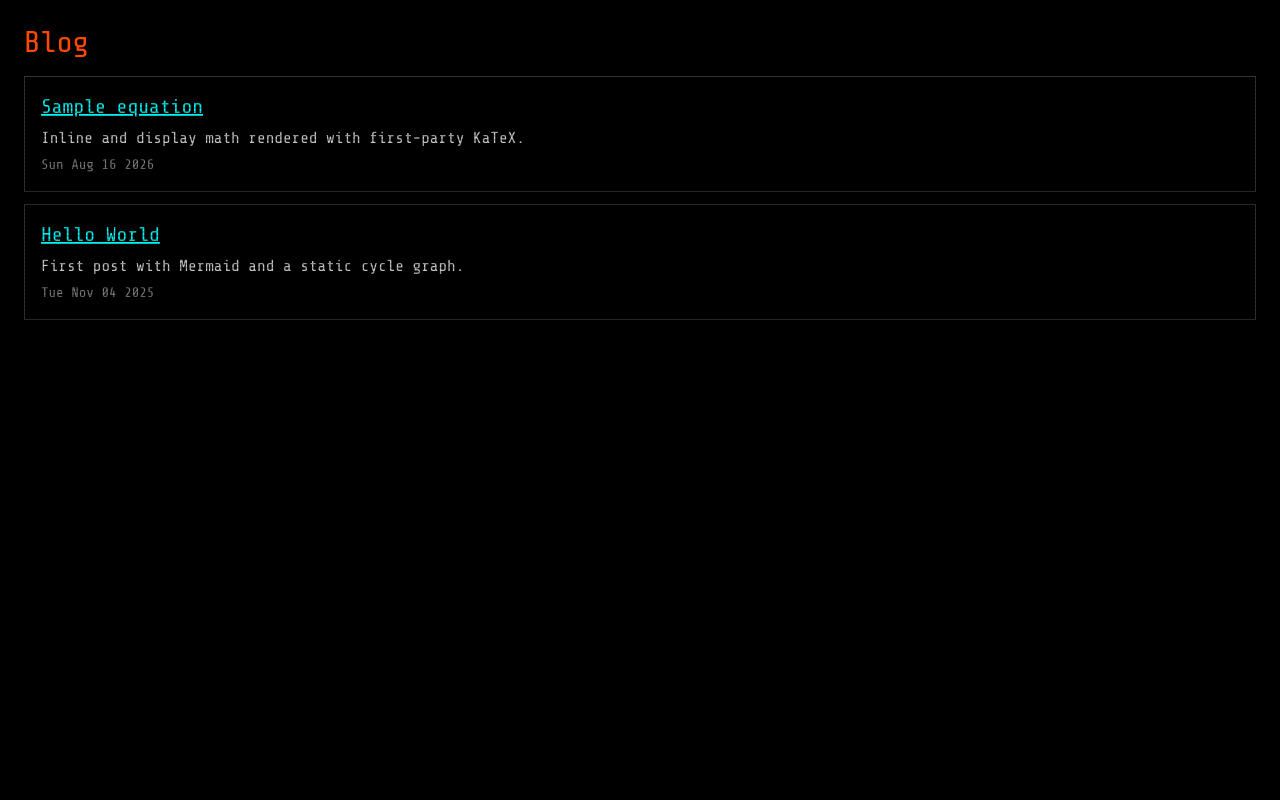
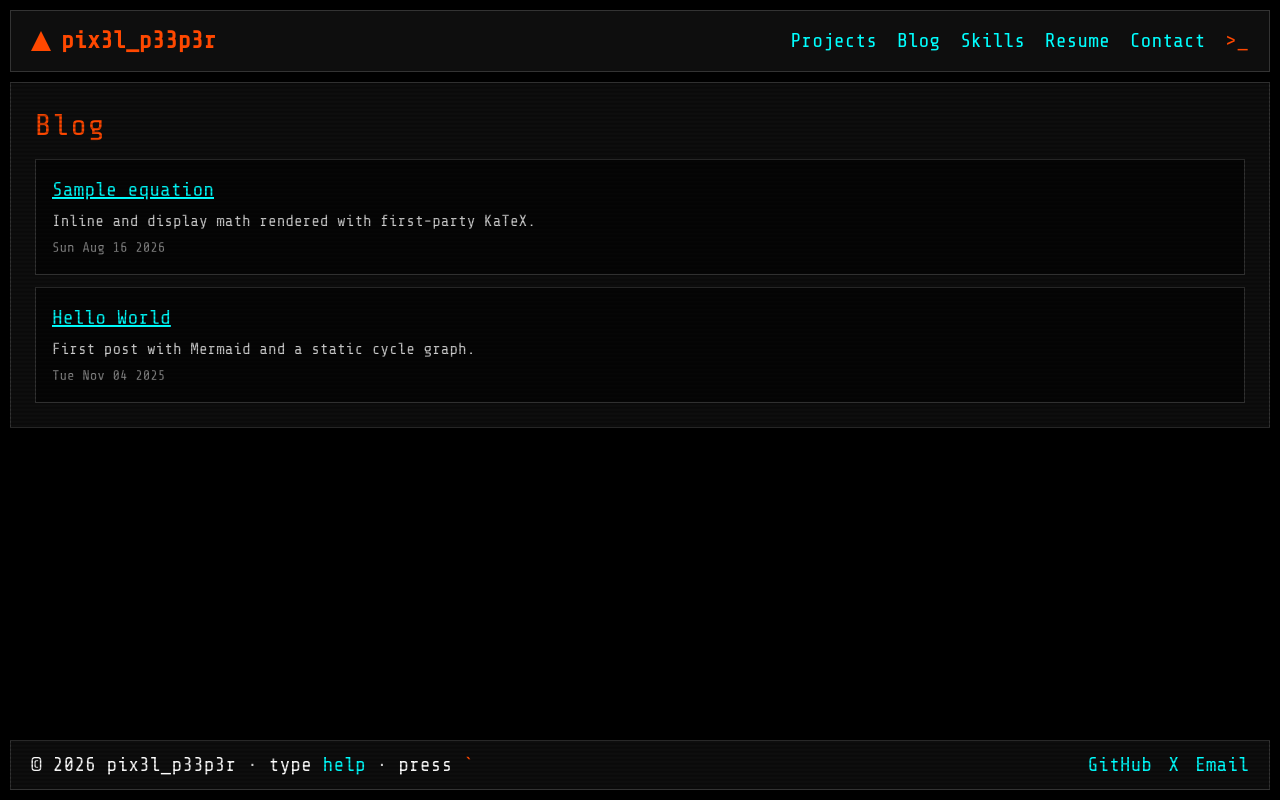
Before and after one commit to pix3l-p33p3r/pix3l-p33p3r.github.io, a Next.js app: page /blog in a window 1280 px wide. Built offline with nearby package versions, Linux system fonts and the light colour scheme.

Commit message:
House the face chrome only
Phone radar collapse, valid home grid, header/footer chrome on blog/project/404, skip targets, and reduced-motion for the sphere. Leaves contact, diagrams, MDX, CSP, and analytics to their owners.

Co-authored-by: pix3l_p33p3r <elel-yak@student.1337.ma>

```diff
--- a/app/blog/[slug]/page.tsx
+++ b/app/blog/[slug]/page.tsx
@@ -6,6 +6,7 @@ import remarkMath from "remark-math"
 import rehypeKatex from "rehype-katex"
 import rehypePrettyCode from "rehype-pretty-code"
 import Mermaid from "@/components/mermaid"
+import PageChrome from "@/components/page-chrome"
 import { BlogPostAnalytics } from "./blog-post-analytics"
 import { getAllPosts, getPostSource } from "@/lib/blog"
 import { SITE_NAME, SITE_URL } from "@/lib/site"
@@ -59,7 +60,8 @@ export default async function BlogPost({ params }: PageProps) {
     if (!content) notFound()
 
     return (
-      <main className="p-4 md:p-6">
+      <PageChrome>
+        <main id="main-content" tabIndex={-1} className="border border-[#333] bg-[rgba(20,20,20,0.7)] p-4 md:p-6 overflow-auto">
           <BlogPostAnalytics slug={params.slug} title={meta.title} />
 
           <article className="w-full max-w-full md:max-w-3xl mx-auto bg-black/60 border border-[#333] p-4 md:p-5 blog-content">
@@ -68,6 +70,7 @@ export default async function BlogPost({ params }: PageProps) {
             <div className="mt-4">{content}</div>
           </article>
         </main>
+      </PageChrome>
     )
   } catch {
     notFound()
--- a/app/blog/page.tsx
+++ b/app/blog/page.tsx
@@ -1,4 +1,5 @@
 import Link from "next/link"
+import PageChrome from "@/components/page-chrome"
 import { getAllPosts } from "@/lib/blog"
 
 export const metadata = {
@@ -10,8 +11,9 @@ export default async function BlogIndex() {
   const posts = await getAllPosts()
 
   return (
-    <main className="p-4 md:p-6">
-      <h1 className="text-3xl text-[#ff4800] mb-4">Blog</h1>
+    <PageChrome>
+      <main id="main-content" tabIndex={-1} className="border border-[#333] bg-[rgba(20,20,20,0.7)] p-4 md:p-6 overflow-auto">
+        <h1 className="text-3xl text-[#ff4800] mb-4 tracking-wider">Blog</h1>
         <ul className="space-y-3">
           {posts.map((p) => (
             <li key={p.slug} className="border border-[#333] p-4 bg-black/60">
@@ -24,5 +26,6 @@ export default async function BlogIndex() {
           ))}
         </ul>
       </main>
+    </PageChrome>
   )
 }
--- a/app/not-found.tsx
+++ b/app/not-found.tsx
@@ -1,17 +1,21 @@
 import Link from "next/link"
+import PageChrome from "@/components/page-chrome"
 import { NotFoundAnalytics } from "./not-found-analytics"
 
 export default function NotFound() {
   return (
-    <main className="p-4 md:p-6">
+    <PageChrome>
+      <main id="main-content" tabIndex={-1} className="border border-[#333] bg-[rgba(20,20,20,0.7)] p-4 md:p-6">
         <NotFoundAnalytics />
         <div className="max-w-3xl mx-auto bg-black/60 border border-[#333] p-5">
           <h1 className="text-3xl text-[#ff4800] tracking-wider mb-2">404</h1>
-        <p className="text-white/80 mb-4">No such path.</p>
+          <p className="text-white/80 mb-1">No such path.</p>
+          <p className="text-white/70 text-sm mb-4">psh: cd: no such file or directory</p>
           <Link href="/" className="text-[#00ffff] underline">
             Back Home
           </Link>
         </div>
       </main>
+    </PageChrome>
   )
 }
--- a/app/projects/[slug]/page.tsx
+++ b/app/projects/[slug]/page.tsx
@@ -1,6 +1,7 @@
 import type { Metadata } from "next"
 import Image from "next/image"
 import Link from "next/link"
+import PageChrome from "@/components/page-chrome"
 import { getProjectBySlug, projects } from "@/lib/projects"
 import { SITE_NAME, SITE_URL } from "@/lib/site"
 
@@ -42,17 +43,21 @@ export default function ProjectPage({ params }: PageProps) {
   const project = getProjectBySlug(params.slug)
   if (!project) {
     return (
-      <div className="p-6">
-        <h1 className="text-2xl text-[#ff4800] mb-2">Project not found</h1>
+      <PageChrome>
+        <main id="main-content" tabIndex={-1} className="border border-[#333] bg-[rgba(20,20,20,0.7)] p-4 md:p-6">
+          <h1 className="text-2xl text-[#ff4800] mb-2 tracking-wider">Project not found</h1>
+          <p className="text-white/80 mb-4">No such path.</p>
           <Link href="/" className="text-[#00ffff] underline">
-          Go back
+            Back Home
           </Link>
-      </div>
+        </main>
+      </PageChrome>
     )
   }
 
   return (
-    <div className="p-4 md:p-6">
+    <PageChrome>
+      <main id="main-content" tabIndex={-1} className="border border-[#333] bg-[rgba(20,20,20,0.7)] p-4 md:p-6 overflow-auto">
         <article className="max-w-3xl mx-auto bg-black/60 border border-[#333] p-5 shadow-inner shadow-black/50">
           <header className="mb-4">
             <h1 className="text-3xl md:text-4xl text-[#ff4800] tracking-wider mb-2">{project.title}</h1>
@@ -96,6 +101,7 @@ export default function ProjectPage({ params }: PageProps) {
             </Link>
           </div>
         </article>
-    </div>
+      </main>
+    </PageChrome>
   )
 }
--- a/components/footer.tsx
+++ b/components/footer.tsx
@@ -2,7 +2,7 @@ import Link from "next/link"
 
 export default function Footer() {
   return (
-    <footer className="col-span-full row-start-5 md:row-start-3 border border-[#333] bg-[rgba(20,20,20,0.7)] p-2.5 px-5 flex flex-col md:flex-row justify-between items-center text-base md:text-xl gap-2 md:gap-0">
+    <footer className="col-span-full border border-[#333] bg-[rgba(20,20,20,0.7)] p-2.5 px-5 flex flex-col md:flex-row justify-between items-center text-base md:text-xl gap-2 md:gap-0">
       <p className="text-center md:text-left">
         © 2026 pix3l_p33p3r · type <span className="text-[#00ffff]">help</span> · press{" "}
         <kbd className="text-[#ff4800]">`</kbd>
--- a/components/header.tsx
+++ b/components/header.tsx
@@ -16,25 +16,33 @@ export default function Header() {
   return (
     <header className="col-span-full flex flex-col lg:flex-row justify-between items-center border border-[#333] p-2.5 px-5 bg-[rgba(20,20,20,0.7)] shadow-md shadow-black/50 relative z-20 gap-4">
       <div className="flex w-full lg:w-auto justify-between items-center">
-        <div className="text-[#ff4800] font-bold text-xl md:text-2xl flex items-center before:content-[''] before:inline-block before:w-0 before:h-0 before:border-l-[10px] before:border-r-[10px] before:border-transparent before:border-b-[20px] before:border-b-[#ff4800] before:mr-2.5 text-shadow-[0_0_5px_rgba(255,72,0,0.2)]">
+        <Link
+          href="/"
+          className="text-[#ff4800] font-bold text-xl md:text-2xl flex items-center before:content-[''] before:inline-block before:w-0 before:h-0 before:border-l-[10px] before:border-r-[10px] before:border-transparent before:border-b-[20px] before:border-b-[#ff4800] before:mr-2.5 text-shadow-[0_0_5px_rgba(255,72,0,0.2)]"
+          onClick={() => handleNavClick("Home")}
+        >
           pix3l_p33p3r
-        </div>
+        </Link>
 
         <button
-          className="lg:hidden text-[#00ffff] p-1"
+          type="button"
+          className="lg:hidden text-[#00ffff] min-h-[44px] min-w-[44px] inline-flex items-center justify-center"
           onClick={() => setMobileMenuOpen(!mobileMenuOpen)}
           aria-label="Toggle menu"
+          aria-expanded={mobileMenuOpen}
+          aria-controls="site-nav"
         >
           <Menu size={24} />
         </button>
       </div>
 
       <nav
-        className={`${mobileMenuOpen ? "flex" : "hidden"} lg:flex flex-col lg:flex-row items-center w-full lg:w-auto gap-2 lg:gap-0`}
+        id="site-nav"
+        className={`${mobileMenuOpen ? "flex" : "max-lg:hidden"} flex flex-col lg:flex-row items-center w-full lg:w-auto gap-2 lg:gap-0 bg-black/90 lg:bg-transparent p-2 lg:p-0`}
         aria-label="Main navigation"
       >
         <Link
-          href="#projects"
+          href="/#projects"
           className="text-[#00ffff] lg:ml-5 text-lg md:text-xl relative py-1.5 hover:text-[#00cccc] hover:text-shadow-[0_0_5px_rgba(0,255,255,0.2)] after:content-[''] after:absolute after:bottom-0 after:left-0 after:w-0 after:h-0.5 after:bg-[#00ffff] after:transition-[width] after:duration-300 after:ease-in-out hover:after:w-full w-full lg:w-auto text-center"
           onClick={() => handleNavClick("Projects")}
         >
@@ -48,21 +56,21 @@ export default function Header() {
           Blog
         </Link>
         <Link
-          href="#skills"
+          href="/#skills"
           className="text-[#00ffff] lg:ml-5 text-lg md:text-xl relative py-1.5 hover:text-[#00cccc] hover:text-shadow-[0_0_5px_rgba(0,255,255,0.2)] after:content-[''] after:absolute after:bottom-0 after:left-0 after:w-0 after:h-0.5 after:bg-[#00ffff] after:transition-[width] after:duration-300 after:ease-in-out hover:after:w-full w-full lg:w-auto text-center"
           onClick={() => handleNavClick("Skills")}
         >
           Skills
         </Link>
         <Link
-          href="#resume"
+          href="/#resume"
           className="text-[#00ffff] lg:ml-5 text-lg md:text-xl relative py-1.5 hover:text-[#00cccc] hover:text-shadow-[0_0_5px_rgba(0,255,255,0.2)] after:content-[''] after:absolute after:bottom-0 after:left-0 after:w-0 after:h-0.5 after:bg-[#00ffff] after:transition-[width] after:duration-300 after:ease-in-out hover:after:w-full w-full lg:w-auto text-center"
           onClick={() => handleNavClick("Resume")}
         >
           Resume
         </Link>
         <Link
-          href="#contact"
+          href="/#contact"
           className="text-[#00ffff] lg:ml-5 text-lg md:text-xl relative py-1.5 hover:text-[#00cccc] hover:text-shadow-[0_0_5px_rgba(0,255,255,0.2)] after:content-[''] after:absolute after:bottom-0 after:left-0 after:w-0 after:h-0.5 after:bg-[#00ffff] after:transition-[width] after:duration-300 after:ease-in-out hover:after:w-full w-full lg:w-auto text-center"
           onClick={() => handleNavClick("Contact")}
         >
--- /dev/null
+++ b/components/page-chrome.tsx
@@ -0,0 +1,13 @@
+import type { ReactNode } from "react"
+import Header from "@/components/header"
+import Footer from "@/components/footer"
+
+export default function PageChrome({ children }: { children: ReactNode }) {
+  return (
+    <div className="min-h-screen flex flex-col p-2.5 gap-2.5">
+      <Header />
+      <div className="flex-1 min-h-0">{children}</div>
+      <Footer />
+    </div>
+  )
+}
```
Also changed, not shown: app/page.tsx (+12 -9 lines), components/about.tsx (+16 -11 lines), components/sphere-visualization.tsx (+23 -2 lines). Lines whose indentation alone changed are shown as unchanged.
